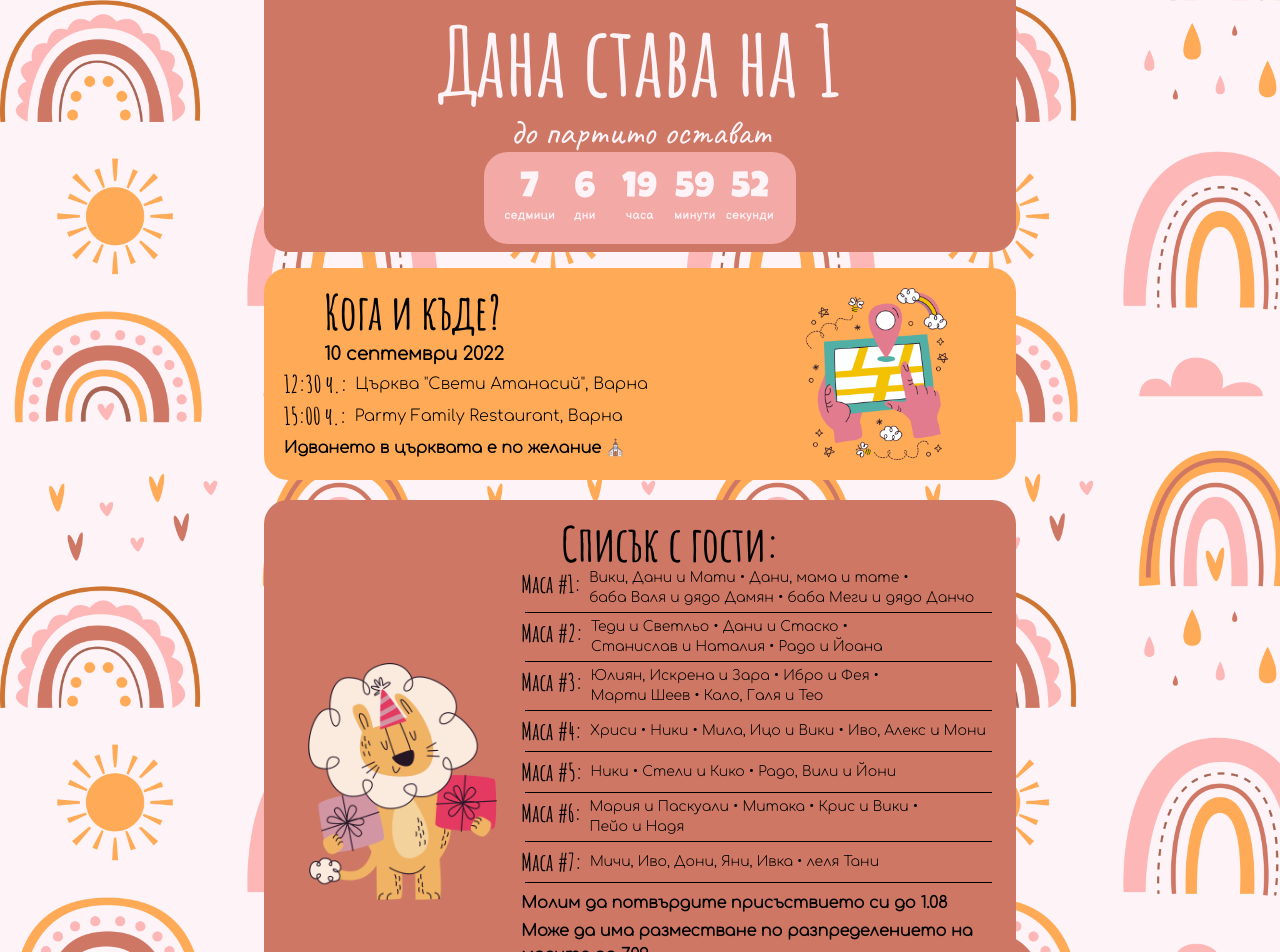
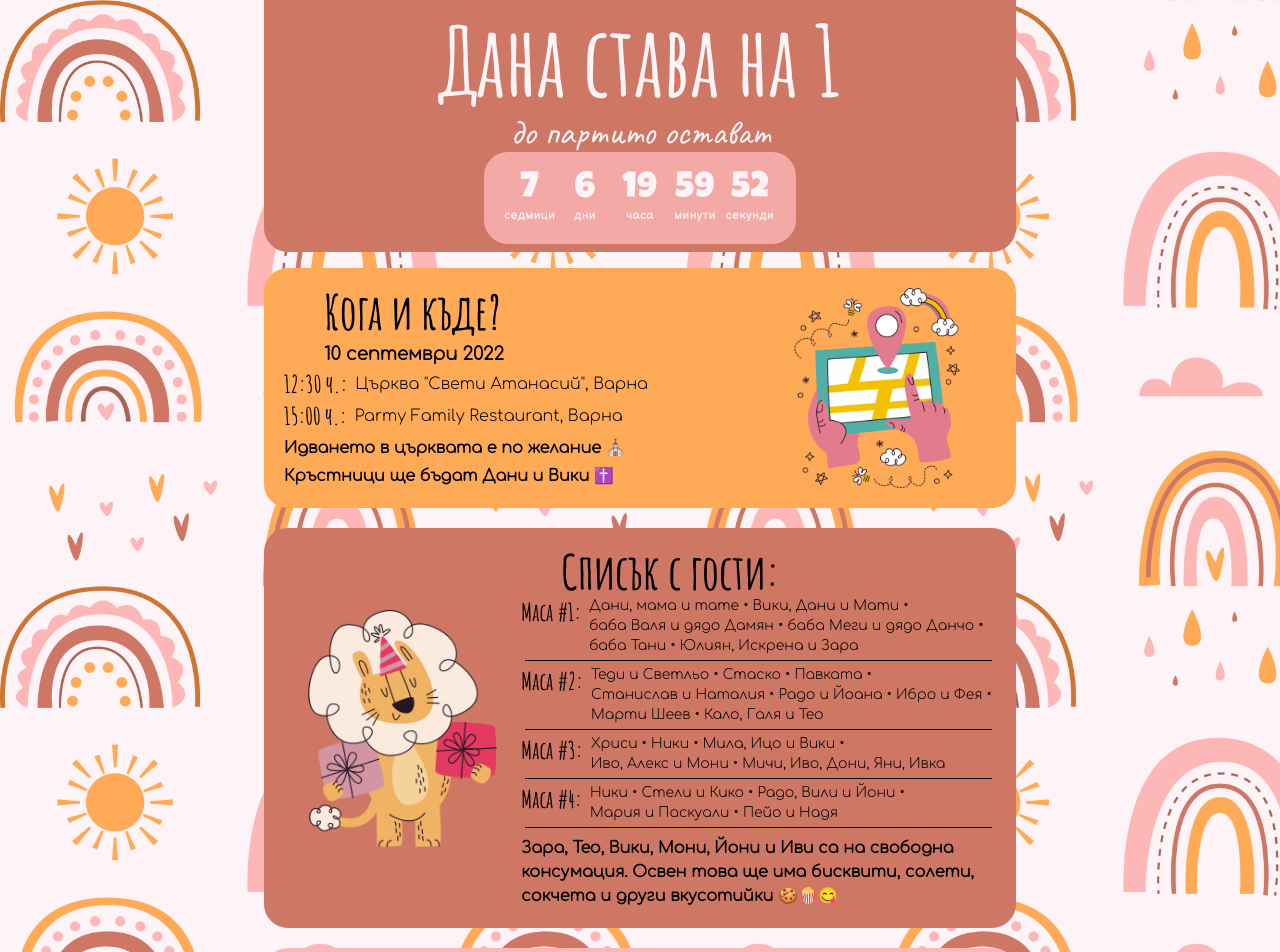
Before and after one commit to irenaydim/birthday-invitation, a Next.js app: page / in a window 1280 px wide. Shown: the top 952 px of the page. Built offline with nearby package versions, Linux system fonts and the light colour scheme; a web font is replaced by a local one.

Commit message:
Guests update

```diff
--- a/components/Guests.js
+++ b/components/Guests.js
@@ -4,18 +4,13 @@ import Tile from "./Tile"
 import birthday from '../public/birthday.png'
 
 const guestList = [
-    ['Вики, Дани и Мати', 'Дани, мама и тате', 'баба Валя и дядо Дамян', 'баба Меги и дядо Данчо'],
-    ['Теди и Светльо', 'Дани и Стаско', 'Станислав и Наталия', 'Радо и Йоана'],
-    ['Юлиян, Искрена и Зара', 'Ибро и Фея', 'Марти Шеев', 'Кало, Галя и Тео'],
-    ['Хриси', 'Ники', 'Мила, Ицо и Вики', 'Иво, Алекс и Мони'],
-    ['Ники', 'Стели и Кико', 'Радо, Вили и Йони'],
-    ['Мария и Паскуали', 'Митака', 'Крис и Вики', 'Пейо и Надя'],
-    ['Мичи, Иво, Дони, Яни, Ивка', 'леля Тани'],
+    ['Дани, мама и тате', 'Вики, Дани и Мати', 'баба Валя и дядо Дамян', 'баба Меги и дядо Данчо', 'баба Тани', 'Юлиян, Искрена и Зара'],
+    ['Теди и Светльо', 'Стаско', 'Павката', 'Станислав и Наталия', 'Радо и Йоана', 'Ибро и Фея', 'Марти Шеев', 'Кало, Галя и Тео'],
+    ['Хриси', 'Ники', 'Мила, Ицо и Вики', 'Иво, Алекс и Мони', 'Мичи, Иво, Дони, Яни, Ивка'],
+    ['Ники', 'Стели и Кико', 'Радо, Вили и Йони', 'Мария и Паскуали', 'Пейо и Надя'],
 ]
 
 const info = [
-    'Молим да потвърдите присъствието си до 1.08',
-    'Може да има разместване по разпределението на масите до 7.09',
     'Зара, Тео, Вики, Мони, Йони и Иви са на свободна консумация. Освен това ще има бисквити, солети, сокчета и други вкусотийки 🍪🍿😋'
 ]
 
--- a/components/Locations.js
+++ b/components/Locations.js
@@ -20,6 +20,7 @@ const Locations = () => {
             </div>
         )}
         <p className="break-normal text-md font-bold font-[Comfortaa] pt-1">Идването в църквата е по желание ⛪</p>
+        <p className="break-normal text-md font-bold font-[Comfortaa] pt-1">Кръстници ще бъдат Дани и Вики ✝️</p>
     </Tile>
     )
 }
```
